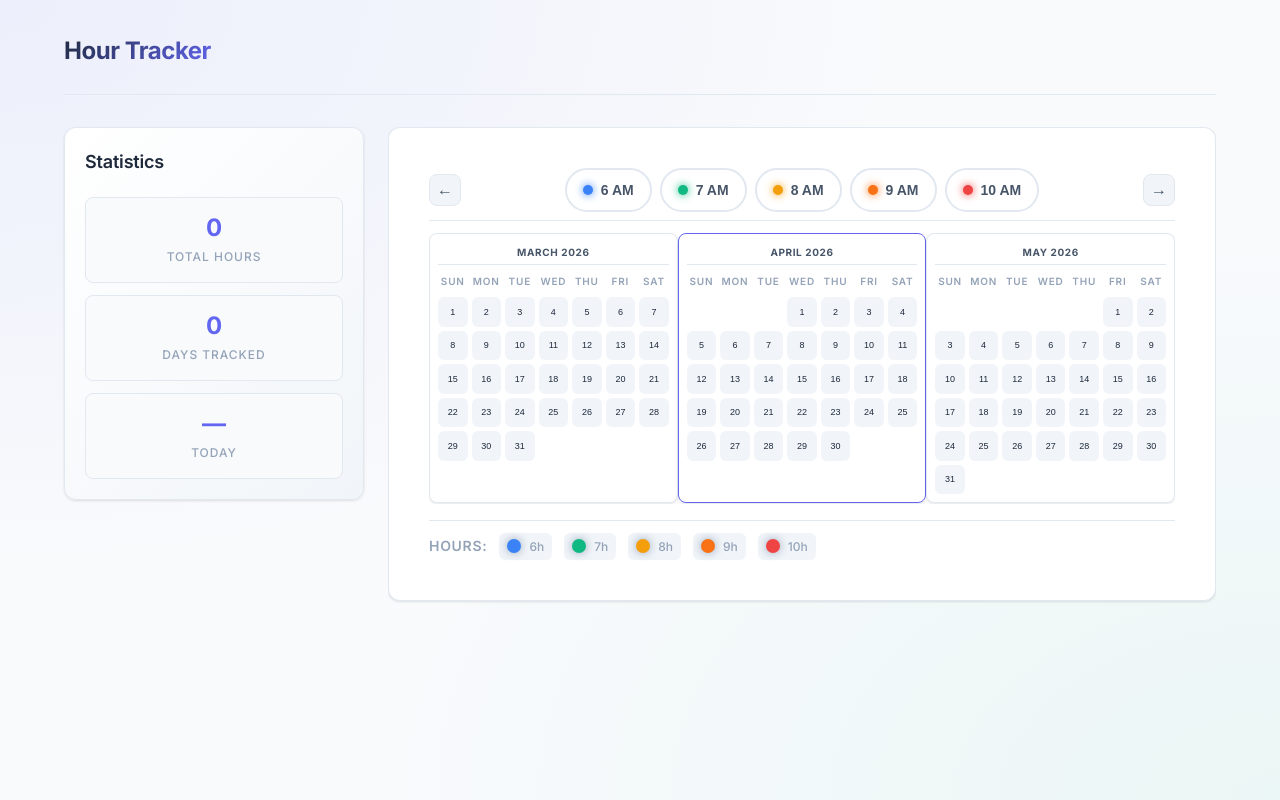
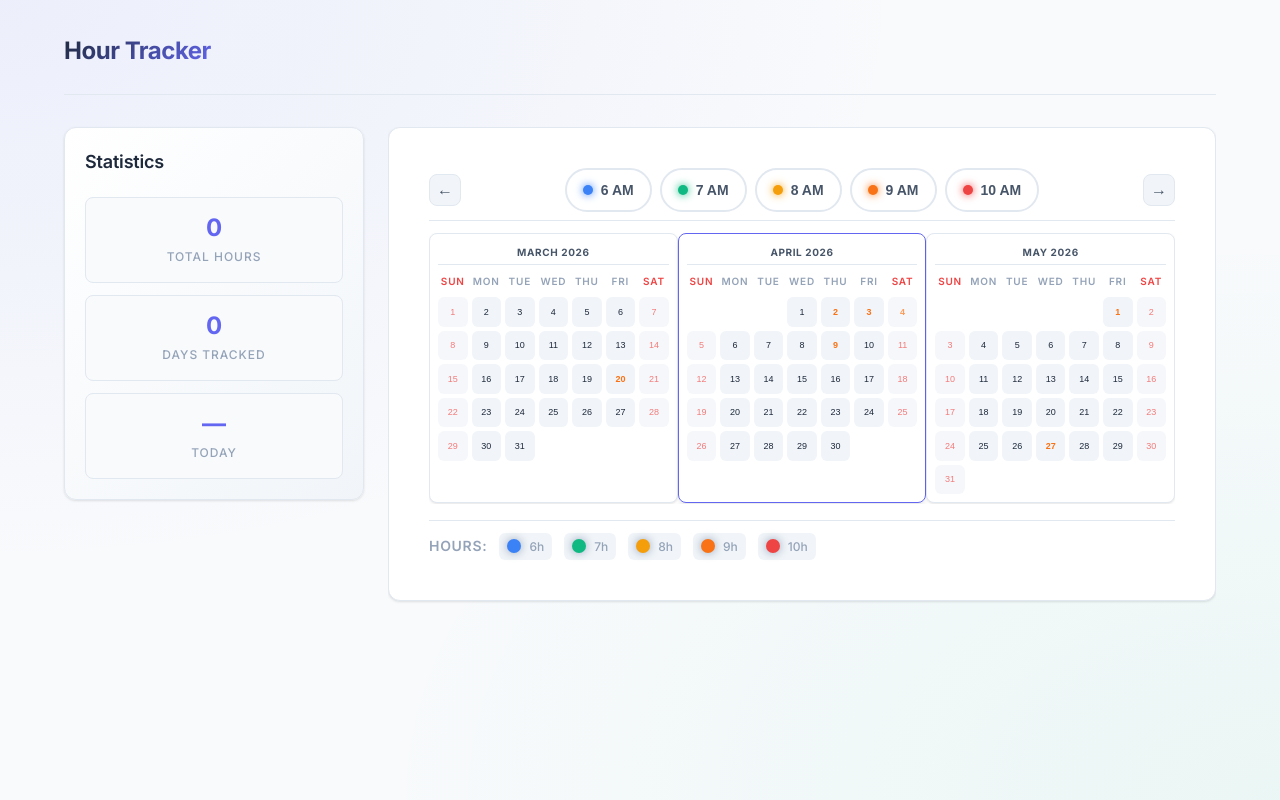
Before and after one commit to ast4rt3/hour-tracker, a React (Vite) app: page / in a window 1280 px wide. Built offline with nearby package versions, Linux system fonts and the light colour scheme.

Commit message:
added holidays

```diff
--- a/src/components/Calendar.tsx
+++ b/src/components/Calendar.tsx
@@ -24,6 +24,41 @@ const MONTH_NAMES = [
   'January', 'February', 'March', 'April', 'May', 'June',
   'July', 'August', 'September', 'October', 'November', 'December'
 ]
+
+const FIXED_HOLIDAYS: Record<string, string> = {
+  '1-1': "New Year's Day",
+  '2-25': "EDSA Revolution Anniversary",
+  '4-9': "Araw ng Kagitingan",
+  '5-1': "Labor Day",
+  '6-12': "Independence Day",
+  '8-21': "Ninoy Aquino Day",
+  '11-1': "All Saints' Day",
+  '11-30': "Bonifacio Day",
+  '12-8': "Feast of the Immaculate Conception",
+  '12-25': "Christmas Day",
+  '12-30': "Rizal Day",
+  '12-31': "Last Day of the Year",
+}
+
+const VARIABLE_HOLIDAYS_2026: Record<string, string> = {
+  '2026-2-17': "Chinese New Year",
+  '2026-3-20': "Eid'l Fitr",
+  '2026-4-2': "Maundy Thursday",
+  '2026-4-3': "Good Friday",
+  '2026-4-4': "Black Saturday",
+  '2026-5-27': "Eid'l Adha",
+  '2026-8-31': "National Heroes Day",
+}
+
+function getHolidayName(year: number, month: number, day: number): string | null {
+  const fixedKey = `${month}-${day}`;
+  if (FIXED_HOLIDAYS[fixedKey]) return FIXED_HOLIDAYS[fixedKey];
+
+  const variableKey = `${year}-${month}-${day}`;
+  if (VARIABLE_HOLIDAYS_2026[variableKey]) return VARIABLE_HOLIDAYS_2026[variableKey];
+
+  return null;
+}
 
 function getDaysInMonth(year: number, month: number): number {
   return new Date(year, month + 1, 0).getDate()
@@ -75,9 +110,9 @@ export function Calendar({ selectedHours, onDayClick, selectedHour, onHourSelect
   const [isAnimating, setIsAnimating] = useState(false)
 
   // drag / swipe state
+  const containerRef = useRef<HTMLDivElement>(null)
   const dragStartX = useRef<number | null>(null)
   const dragDeltaX = useRef(0)
-  const [dragOffset, setDragOffset] = useState(0)
   const isDragging = useRef(false)
 
   const centerDate = useMemo(() => ({
@@ -98,11 +133,17 @@ export function Calendar({ selectedHours, onDayClick, selectedHour, onHourSelect
     if (isAnimating) return
     setIsAnimating(true)
     setSlideDir(dir)
+
+    // clear inline transform from drag so class transform fully takes over
+    if (containerRef.current) {
+       containerRef.current.style.transform = ''
+    }
+
     setTimeout(() => {
       setCurrentDate(prev => new Date(prev.getFullYear(), prev.getMonth() + dir, 1))
       setSlideDir(0)
       setIsAnimating(false)
-    }, 320)
+    }, 250) // snappier animation
   }, [isAnimating])
 
   const prevMonth = () => navigate(-1)
@@ -110,31 +151,42 @@ export function Calendar({ selectedHours, onDayClick, selectedHour, onHourSelect
 
   // -- Pointer / touch drag helpers --
   const onDragStart = (clientX: number) => {
+    if (isAnimating) return
     dragStartX.current = clientX
     dragDeltaX.current = 0
     isDragging.current = true
+    if (containerRef.current) {
+      containerRef.current.style.transition = 'none'
+    }
   }
 
   const onDragMove = (clientX: number) => {
     if (!isDragging.current || dragStartX.current === null) return
     const delta = clientX - dragStartX.current
     dragDeltaX.current = delta
-    setDragOffset(delta)
+    if (containerRef.current) {
+      containerRef.current.style.transform = `translateX(${delta}px)`
+    }
   }
 
   const onDragEnd = () => {
     if (!isDragging.current) return
     isDragging.current = false
     const threshold = 60
+
+    if (containerRef.current) {
+       containerRef.current.style.transition = ''
+    }
+
     if (dragDeltaX.current < -threshold) {
-      setDragOffset(0)
       navigate(1)
     } else if (dragDeltaX.current > threshold) {
-      setDragOffset(0)
       navigate(-1)
     } else {
       // snap back
-      setDragOffset(0)
+      if (containerRef.current) {
+         containerRef.current.style.transform = 'translateX(0)'
+      }
     }
     dragStartX.current = null
     dragDeltaX.current = 0
@@ -164,8 +216,8 @@ export function Calendar({ selectedHours, onDayClick, selectedHour, onHourSelect
         </div>
 
         <div className="calendar-weekdays">
-          {DAY_NAMES.map(name => (
-            <div key={name} className="calendar-weekday">
+          {DAY_NAMES.map((name, index) => (
+            <div key={name} className={`calendar-weekday ${index === 0 || index === 6 ? 'calendar-weekend' : ''}`}>
               {name}
             </div>
           ))}
@@ -187,10 +239,13 @@ export function Calendar({ selectedHours, onDayClick, selectedHour, onHourSelect
               selectedDate.getDate() === day
             )
 
+            const isWeekend = index % 7 === 0 || index % 7 === 6
+            const holiday = getHolidayName(adjustedYear, adjustedMonth + 1, day)
+
             return (
               <button
                 key={`day-${day}-${index}`}
-                className={`calendar-day ${isSelected ? 'calendar-day--selected' : ''}`}
+                className={`calendar-day ${isSelected ? 'calendar-day--selected' : ''} ${isWeekend ? 'calendar-weekend' : ''} ${holiday ? 'calendar-holiday' : ''}`}
                 style={{
                   backgroundColor: bgColor,
                   ...(isSelected ? {
@@ -198,8 +253,10 @@ export function Calendar({ selectedHours, onDayClick, selectedHour, onHourSelect
                     outlineOffset: '2px',
                   } : {})
                 }}
+                disabled={isWeekend}
+                title={holiday || undefined}
                 onClick={() => handleDayClick(adjustedYear, adjustedMonth, day)}
-                aria-label={`${MONTH_NAMES[adjustedMonth]} ${day}, ${adjustedYear}`}
+                aria-label={holiday ? `${holiday} (${MONTH_NAMES[adjustedMonth]} ${day}, ${adjustedYear})` : `${MONTH_NAMES[adjustedMonth]} ${day}, ${adjustedYear}`}
               >
                 {day}
               </button>
@@ -210,11 +267,9 @@ export function Calendar({ selectedHours, onDayClick, selectedHour, onHourSelect
     )
   }
 
-  // slide animation: translate strip by one full panel width
+  // class-based slide animation for navigation actions
   const slideTranslate = slideDir !== 0
     ? `translateX(${slideDir === -1 ? '33.333%' : '-33.333%'})`
-    : dragOffset !== 0
-    ? `translateX(${dragOffset}px)`
     : 'translateX(0)'
 
   return (
@@ -252,14 +307,13 @@ export function Calendar({ selectedHours, onDayClick, selectedHour, onHourSelect
         onPointerCancel={() => onDragEnd()}
       >
         <div
+          ref={containerRef}
           className="calendar-months-container"
           style={{
             transform: slideTranslate,
             transition: slideDir !== 0
-              ? 'transform 320ms cubic-bezier(0.4, 0, 0.2, 1)'
-              : dragOffset !== 0
-              ? 'none'
-              : 'transform 220ms cubic-bezier(0.4, 0, 0.2, 1)',
+              ? 'transform 250ms cubic-bezier(0.4, 0, 0.2, 1)'
+              : 'transform 250ms cubic-bezier(0.4, 0, 0.2, 1)',
           }}
         >
           {months.map((monthData, index) => (
--- a/src/index.css
+++ b/src/index.css
@@ -584,6 +584,22 @@ body {
   box-shadow: var(--shadow-glow);
 }
 
+/* Weekends in red */
+.calendar-weekend {
+  color: var(--danger) !important;
+}
+
+/* Holidays in orange */
+.calendar-holiday {
+  color: var(--hour-9) !important;
+  font-weight: 700;
+}
+
+button.calendar-day:disabled {
+  cursor: not-allowed;
+  opacity: 0.7;
+}
+
 /* Calendar Legend */
 .calendar-legend {
   display: flex;
```
